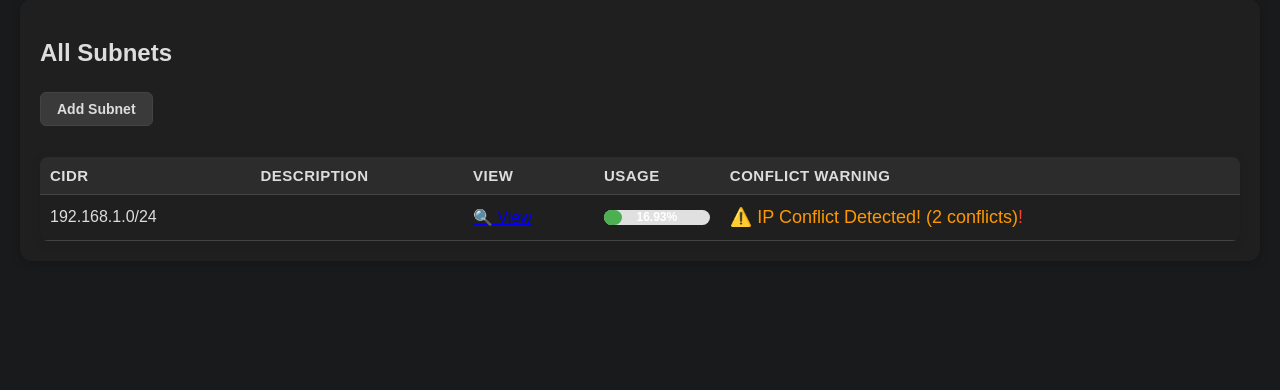
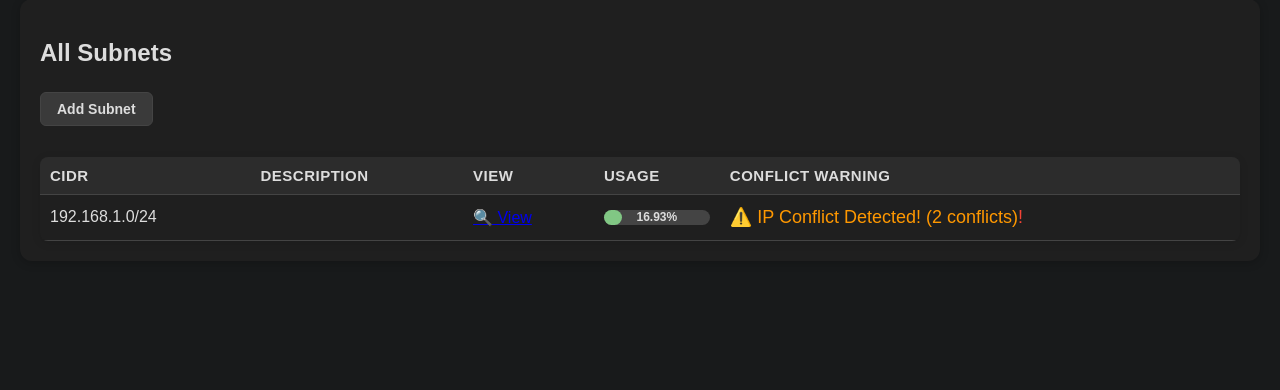
Before and after one commit to moruscerberus/pyIPAM, a Flask app: page / in a window 1280 px wide. Shown: the part 142-532 px from the top of the page. Run offline with Flask 2, Linux system fonts and the light colour scheme; a user stored in the database is signed in; data comes from the database, SQL or seed files in the repository.

Commit message:
Fixed up some small bugs

```diff
--- a/app.py
+++ b/app.py
@@ -8,12 +8,16 @@
 import threading
 import platform
 import pytz
+from datetime import timedelta
 from apscheduler.schedulers.background import BackgroundScheduler
 
 app = Flask(__name__)
 app.config['SQLALCHEMY_DATABASE_URI'] = 'sqlite:///pyipam.db'
 app.config['SQLALCHEMY_TRACK_MODIFICATIONS'] = False
 app.secret_key = 'your_secret_key'  # Required for session management
+
+# Set session timeout to 30 minutes
+app.config['PERMANENT_SESSION_LIFETIME'] = timedelta(minutes=30)  # Session expires after 30 minutes
 
 db = SQLAlchemy(app)
 bcrypt = Bcrypt(app)
@@ -56,17 +60,15 @@
 
         subnet.used_percentage = round((used_ips / total_ips) * 100, 2) if total_ips > 0 else 0
 
+        # Check for IP conflicts (IPs that share the same hostname)
         conflicts = db.session.query(IPAddress.hostname).filter_by(subnet_id=subnet.id).group_by(IPAddress.hostname).having(db.func.count(IPAddress.id) > 1).all()
-        subnet.ip_conflict_count = len(conflicts)  # Store the number of conflicts
+        subnet.ip_conflict_count = len(conflicts)  # Add the conflict count as a new attribute
 
     return render_template('index.html', subnets=subnets)
 
 # Login Route
 @app.route('/login', methods=['GET', 'POST'])
 def login():
-    if 'user_id' in session:  # Check if the user is already logged in
-        return redirect(url_for('index'))  # Redirect to index if already logged in
-
     if request.method == 'POST':
         username = request.form['username']
         password = request.form['password']
@@ -75,6 +77,7 @@
 
         if user and bcrypt.check_password_hash(user.password, password):
             session['user_id'] = user.id
+            session.permanent = True  # Make the session permanent (it will now expire after 30 minutes)
             flash('Login successful!', 'success')
             return redirect(url_for('index'))
         else:
@@ -82,12 +85,14 @@
 
     return render_template('login.html')
 
+
 # Logout Route
 @app.route('/logout')
 def logout():
-    session.pop('user_id', None)  # Remove the user from the session
+    session.pop('user_id', None)
     flash('You have been logged out.', 'info')
     return redirect(url_for('login'))
+
 
 # Add Subnet Route
 @app.route('/add_subnet', methods=['POST'])
--- a/static/css/style.css
+++ b/static/css/style.css
@@ -328,14 +328,13 @@
         top: 15px;
     }
 }
-
 /* ================================
    🔲 PROGRESS BAR WITH PERCENTAGE
 ================================= */
 .progress-container {
     width: 100%;
     height: 15px;
-    background-color: #e0e0e0;
+    background-color: #e0e0e0; /* Light background for the progress container */
     border-radius: 8px;
     margin: 5px 0;
     position: relative;
@@ -343,7 +342,7 @@
 
 .progress-bar {
     height: 100%;
-    background-color: #4caf50; /* Green color for progress */
+    background-color: #4caf50; /* Green for usage */
     border-radius: 8px;
     position: relative;
 }
@@ -356,11 +355,23 @@
     left: 0;
     font-size: 12px;
     font-weight: bold;
-    color: white;
+    color: var(--text-color); /* Dynamic text color to ensure visibility */
     display: flex;
     align-items: center;
     justify-content: center;
     z-index: 1; /* Ensure the label is on top of the bar */
+}
+
+body.dark-mode .progress-container {
+    background-color: #444; /* Darker background for progress container in dark mode */
+}
+
+body.dark-mode .progress-bar {
+    background-color: #81c784; /* Lighter green for dark mode */
+}
+
+body.dark-mode .progress-label {
+    color: var(--text-color); /* Text remains visible in dark mode */
 }
 
 .warning-icon {
```
